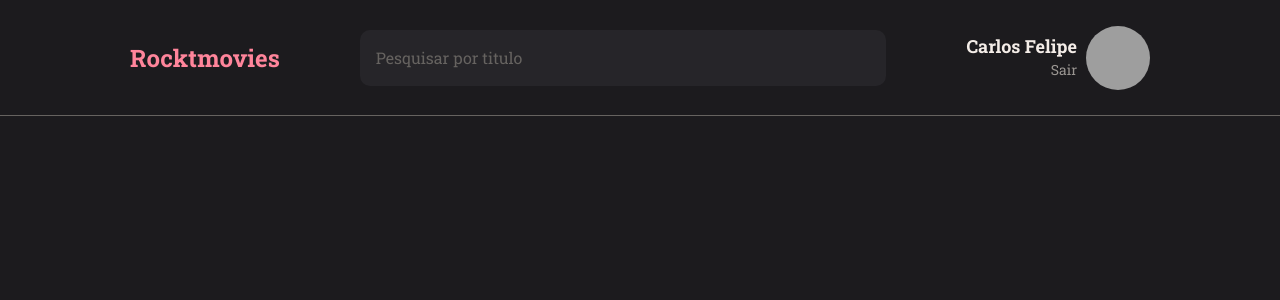
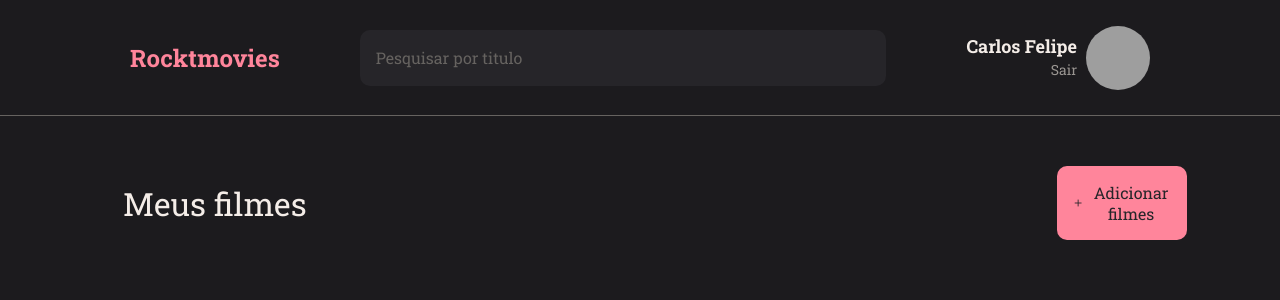
Before and after one commit to Felipe-Monte/project-movies, a React (Vite) app: page / in a window 1280 px wide. Shown: the top 300 px of the page. Built offline with nearby package versions, Linux system fonts and the light colour scheme; grey boxes are pictures that could not be loaded.

Commit message:
continue home

```diff
--- a/src/components/Button/index.jsx
+++ b/src/components/Button/index.jsx
@@ -1,8 +1,9 @@
 import { Container } from './styles'
 
-export function Button({ title }) {
+export function Button({ icon: Icon, title }) {
   return (
     <Container type='button'>
+      {Icon && <Icon size={20} />}
       {title}
     </Container>
   )
--- a/src/components/Button/styles.js
+++ b/src/components/Button/styles.js
@@ -1,6 +1,11 @@
 import styled from 'styled-components'
 
 export const Container = styled.button`
+  display: flex;
+  justify-content: center;
+  align-items: center;
+  gap: 8px;
+
   width: 100%;
 
   padding: 16px;
@@ -9,4 +14,9 @@ export const Container = styled.button`
   background-color: ${({ theme }) => theme.COLORS.PINK};
   color: ${({ theme }) => theme.COLORS.BACKGROUND_800};
   border-radius: 10px;
+
+  > svg {
+    width: 16px;
+    height: 16px;
+  }
 `
--- a/src/pages/Home/index.jsx
+++ b/src/pages/Home/index.jsx
@@ -1,12 +1,23 @@
-import { Container } from "./styles";
+import { Container, Content } from "./styles";
+import { FiPlus } from 'react-icons/fi'
 
 import { Header } from "../../components/Header";
+import { Button } from "../../components/Button";
 
 export function Home() {
   return (
     <Container>
       <Header />
 
+      <main>
+        <Content>
+          <div>
+            <h2>Meus filmes</h2>
+            <Button title='Adicionar filmes' icon={FiPlus}/>
+          </div>
+
+        </Content>
+      </main>
     </Container>
   )
 }
--- a/src/pages/Home/styles.js
+++ b/src/pages/Home/styles.js
@@ -3,3 +3,24 @@ import styled from 'styled-components'
 export const Container = styled.div`
 
 `
+
+export const Content = styled.div`
+  width: 100%;
+
+
+  > div {
+    display: flex;
+    align-items: center;
+    justify-content: space-around;
+    gap: 750px;
+
+    padding: 50px 123px;
+
+    > h2 {
+      color: ${({theme}) => theme.COLORS.WHITE};
+      font-size: 32px;
+      font-weight: 400;
+      white-space: nowrap;
+    }
+  }
+`
```
